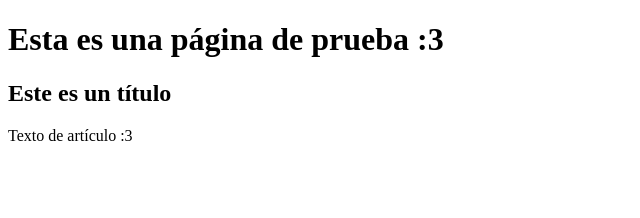
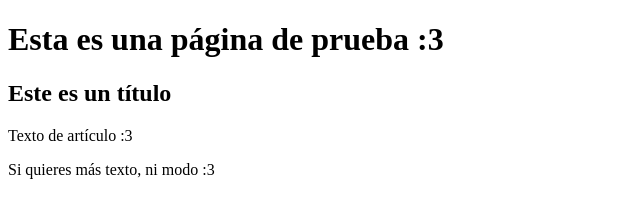
Before and after one commit to godme85/godme85.github.io, a plain HTML site: page index.htm in a window 1280 px wide. Shown: the whole page, without its empty margins (0-640 px from the left). Drawn offline with Linux system fonts and the light colour scheme.

Commit message:
first commit

```diff
--- a/index.htm
+++ b/index.htm
@@ -14,6 +14,7 @@
 	    <article>
 		<h2>Este es un título</h2>
 		<p>Texto de artículo :3</p>
+		<p>Si quieres más texto, ni modo :3</p>
 	    </article>
 	</section>
 
```
